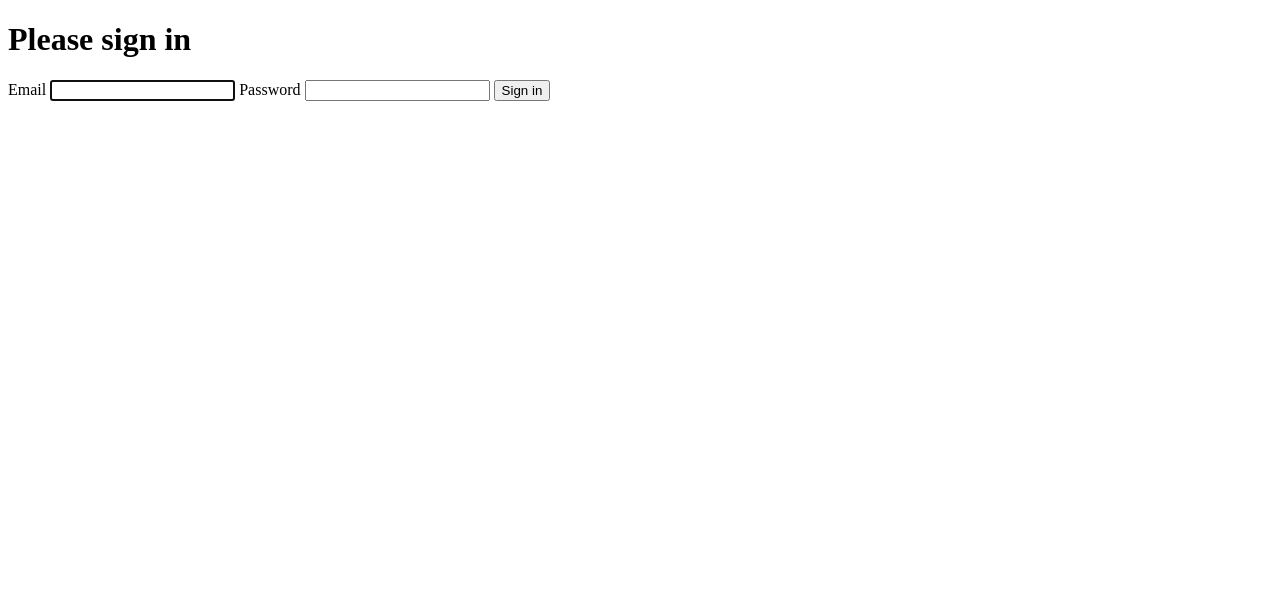
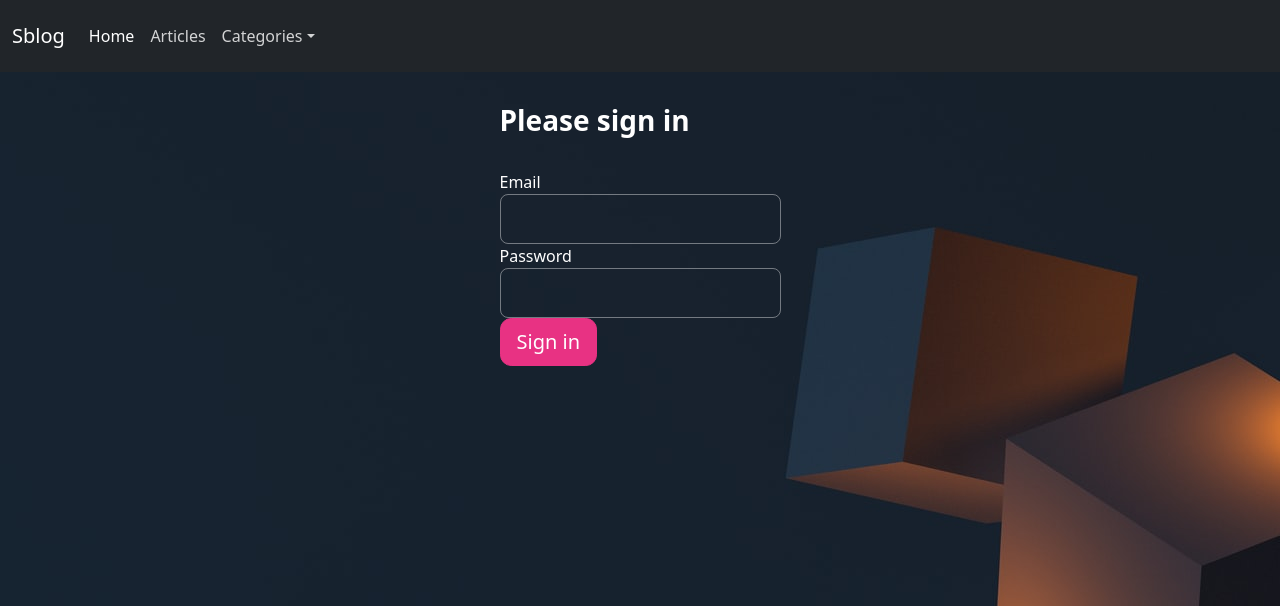
Before and after one commit to remy-duez/symfony, a Symfony app: template templates/security/login.html.twig in a window 1280 px wide. Shown: the top 606 px of the page. Run offline with Twig, Linux system fonts and the light colour scheme; the template is opened without the code that fills it, so the values that code supplies are empty; some libraries are stand-ins or nearby versions.

Commit message:
adds bootswatch and css files

```diff
--- a/templates/base.html.twig
+++ b/templates/base.html.twig
@@ -2,18 +2,58 @@
 <html>
     <head>
         <meta charset="UTF-8">
+        <meta name="viewport" content="width=device-width, initial-scale=1">
         <title>{% block title %}Symfony blog{% endblock %}</title>
         {# Run `composer require symfony/webpack-encore-bundle`
            and uncomment the following Encore helpers to start using Symfony UX #}
         {% block stylesheets %}
-            {#{{ encore_entry_link_tags('app') }}#}
+            <link rel="stylesheet" href="https://cdnjs.cloudflare.com/ajax/libs/bootswatch/5.1.1/quartz/bootstrap.min.css">
+            <link rel="stylesheet" href="{{asset("/css/app.css")}}">
+        {% endblock %}
+        {% block javascripts %}
+            <script src="https://cdn.jsdelivr.net/npm/bootstrap@5.1.1/dist/js/bootstrap.bundle.min.js" integrity="sha384-/bQdsTh/da6pkI1MST/rWKFNjaCP5gBSY4sEBT38Q/9RBh9AH40zEOg7Hlq2THRZ" crossorigin="anonymous"></script>
         {% endblock %}
 
-        {% block javascripts %}
-            {#{{ encore_entry_script_tags('app') }}#}
-        {% endblock %}
     </head>
+
+
+
+    <nav class="navbar navbar-expand-lg navbar-dark bg-dark mb-3">
+    <div class="container-fluid">
+        <a class="navbar-brand" href="#">Sblog</a>
+        <button class="navbar-toggler" type="button" data-bs-toggle="collapse" data-bs-target="#navbarColor02" aria-controls="navbarColor02" aria-expanded="false" aria-label="Toggle navigation">
+        <span class="navbar-toggler-icon"></span>
+        </button>
+
+        <div class="collapse navbar-collapse" id="navbarColor02">
+        <ul class="navbar-nav me-auto">
+            <li class="nav-item">
+            <a class="nav-link active" href="#">Home
+                <span class="visually-hidden">(current)</span>
+            </a>
+            </li>
+            <li class="nav-item">
+            <a class="nav-link" href="#">Articles</a>
+            </li>
+            <li class="nav-item dropdown">
+            <a class="nav-link dropdown-toggle" data-bs-toggle="dropdown" href="#" role="button" aria-haspopup="true" aria-expanded="false">Categories</a>
+            <div class="dropdown-menu">
+                {% for category in categories.findAll() %}
+                <div>
+                    <a class="dropdown-item list-group-item d-flex justify-content-between align-items-center" href="#">{{category.name}} <small class=" badge bg-primary rounded-pill">{{category.getPost()|length}}</small></a>
+                {% endfor %}
+            </div>
+            </li>
+        </ul>
+        </div>
+    </div>
+    </nav>
+
+
     <body>
-        {% block body %}{% endblock %}
+        <div class="container-fluid d-flex flex-row justify-content-around align-items-center flex-wrap">
+            {% block body %}{% endblock %}
+        </div>
     </body>
+
 </html>
```
Also changed, not shown: public/css/app.css (added), public/images/dark_bg.jpg (added).
